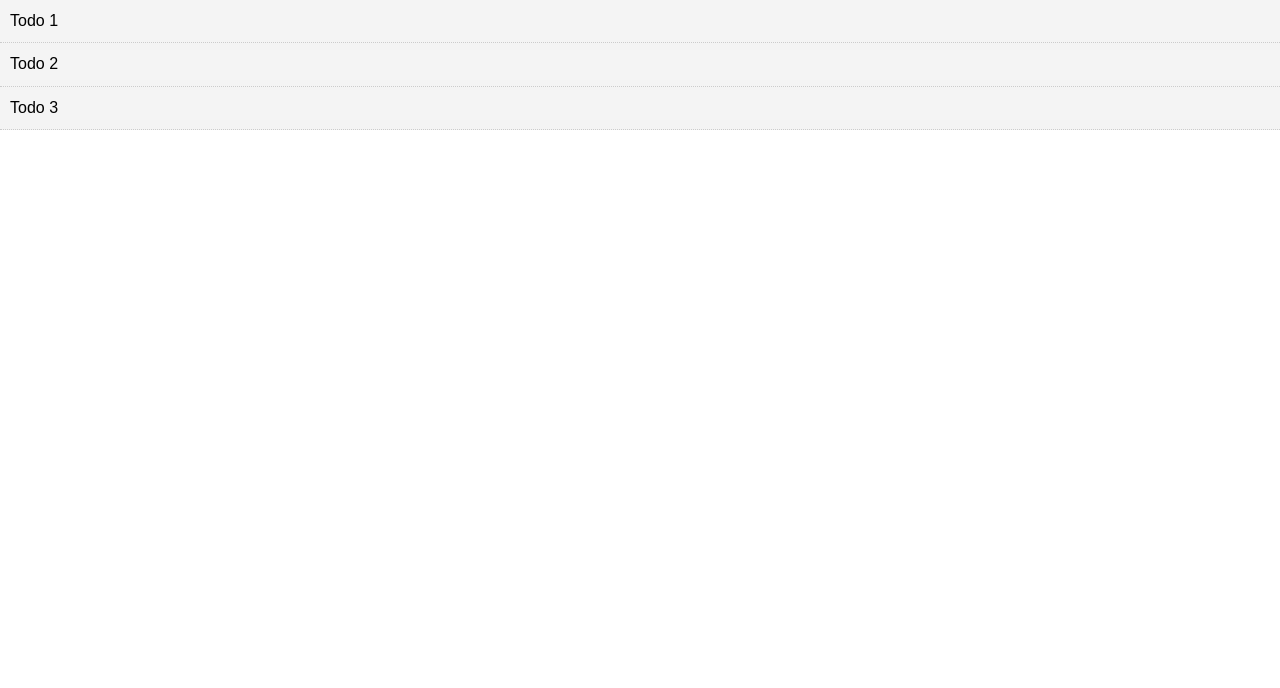
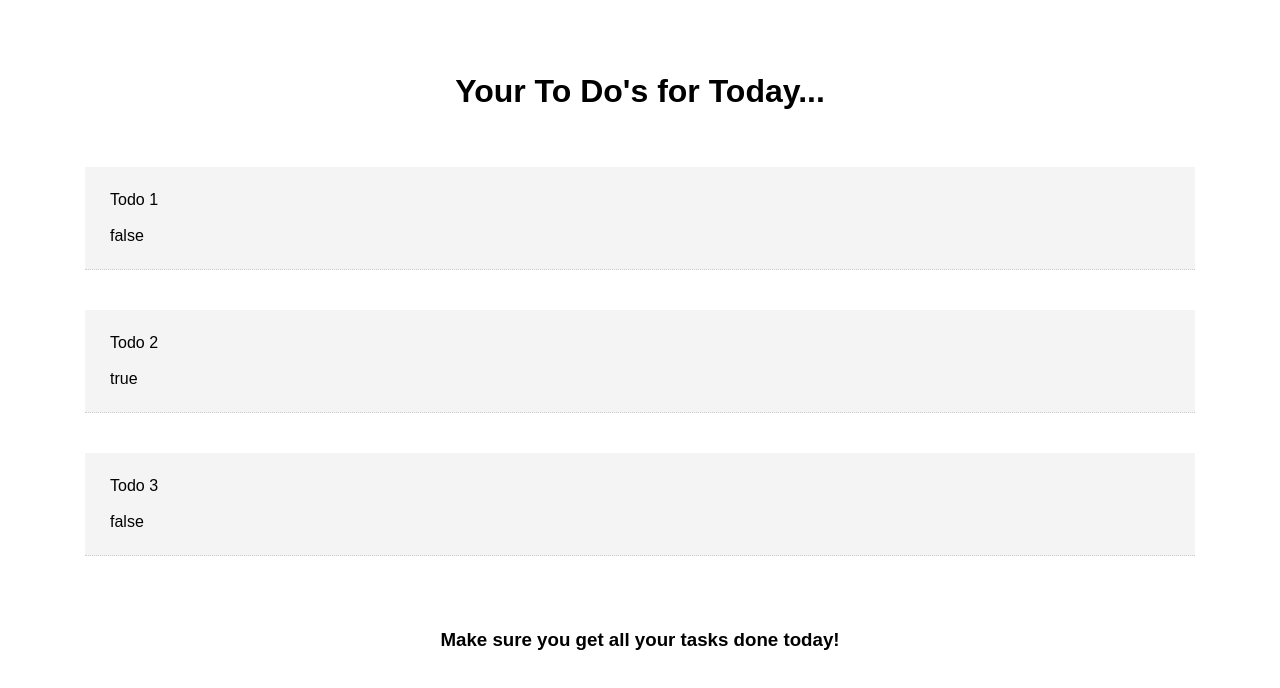
Before and after one commit to LaurenQurashi/ToDoApp, a Vue app: page /#/ in a window 1280 px wide. Shown: the top 688 px of the page. Built offline with nearby package versions, Linux system fonts and the light colour scheme.

Commit message:
Added a Header and Footer component to understand how to use them.

```diff
--- a/src/App.vue
+++ b/src/App.vue
@@ -1,37 +1,44 @@
 <template>
   <div id="app">
+    <Header />
     <Todos v-bind:todos="todos" />
+    <Footer />
   </div>
 </template>
 
 <script>
+import Header from './components/Header';
 import Todos from './components/Todos';
+import Footer from './components/Footer';
+
 export default {
   name: 'app',
   components: {
-    Todos
+    Todos,
+    Header,
+    Footer,
   },
-  data () {
+  data() {
     return {
       todos: [
         {
           id: 1,
-          title: "Todo 1",
-          completed: false
+          title: 'Todo 1',
+          completed: false,
         },
         {
           id: 2,
-          title: "Todo 2",
-          completed: false
+          title: 'Todo 2',
+          completed: true,
         },
         {
           id: 3,
-          title: "Todo 3",
-          completed: false
-        }
-      ]
-    }
-  }
+          title: 'Todo 3',
+          completed: false,
+        },
+      ],
+    };
+  },
 
 };
 </script>
@@ -39,13 +46,13 @@ export default {
 <style>
   * {
     box-sizing: border-box;
-    margin: 0;
-    padding: 0;
+    margin: 10px;
+    padding: 5px;
 
   }
 
   body {
     font-family: Arial, Helvetica, sans-serif;
-    line-height: 1.4;
+    line-height: 1;
   }
 </style>
--- /dev/null
+++ b/src/components/Footer.vue
@@ -0,0 +1,17 @@
+<template lang="html">
+  <div class="Footer">
+    <center>
+      <h3> Make sure you get all your tasks done today!</h3>
+    </center>
+  </div>
+</template>
+
+<script>
+export default {
+  name: 'Footer',
+};
+</script>
+
+<style lang="css" scoped>
+
+</style>
--- /dev/null
+++ b/src/components/Header.vue
@@ -0,0 +1,14 @@
+<template lang="html">
+  <center>
+    <h1> Your To Do's for Today... </h1>
+  </center>
+</template>
+
+<script>
+export default {
+  name: 'Header',
+};
+</script>
+
+<style lang="css" scoped>
+</style>
--- a/src/components/TodoItem.vue
+++ b/src/components/TodoItem.vue
@@ -1,14 +1,15 @@
 <template lang="html">
   <div class="todo-item">
     <p>{{todo.title}}</p>
+    <p>{{todo.completed}}</p>
   </div>
 </template>
 
 <script>
 export default {
-  name: "TodoItem",
-  props: ["todo"]
-}
+  name: 'TodoItem',
+  props: ['todo'],
+};
 </script>
 
 <style lang="css" scoped>
--- a/src/components/Todos.vue
+++ b/src/components/Todos.vue
@@ -10,12 +10,12 @@
 import TodoItem from './TodoItem.vue';
 
 export default {
-  name: "Todos",
+  name: 'Todos',
   components: {
-    TodoItem
+    TodoItem,
   },
-  props: ["todos"]
-}
+  props: ['todos'],
+};
 </script>
 
 <style lang="css" scoped>
--- a/src/views/Home.vue
+++ b/src/views/Home.vue
@@ -22,7 +22,7 @@ export default {
   },
 };
 
-//In order to use our embedded components like we have in the template above, we need to
+// In order to use our embedded components like we have in the template above, we need to
 // list it in our exports, so we are declaring that we are using the Lauren component. The
 // name Lauren is specified in the component's file's output under name.
 
```
